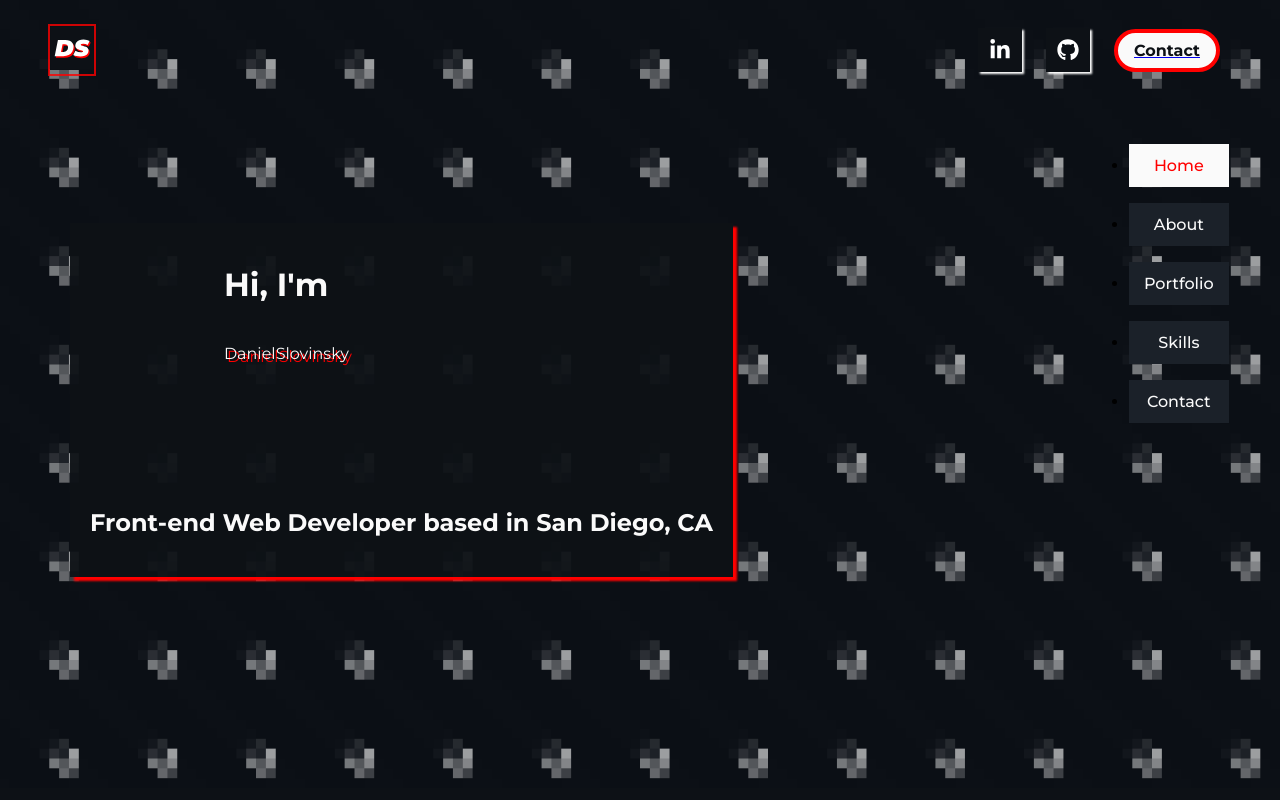
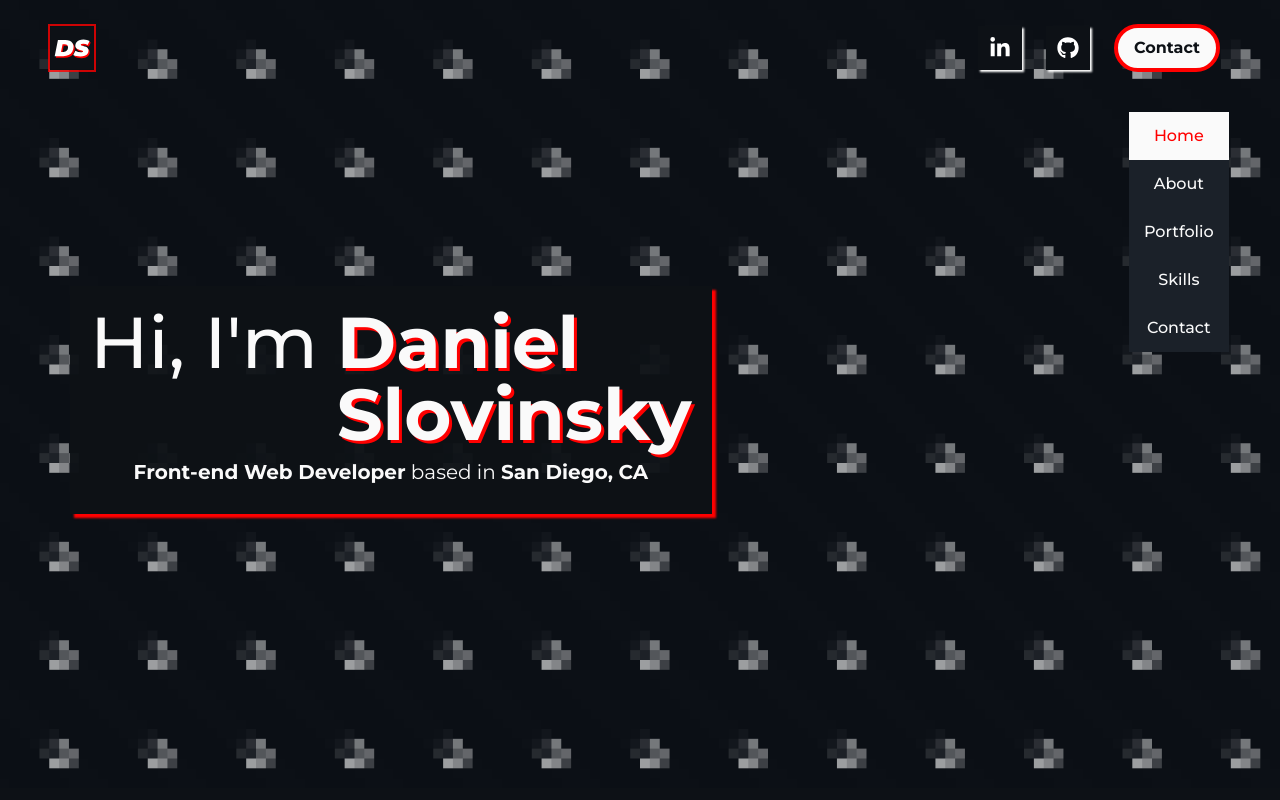
Before and after one commit to dslovinsky/danielslovinsky.com, a Next.js app: page / in a window 1280 px wide. Shown: the top 800 px of the page. Built offline with nearby package versions, Linux system fonts and the light colour scheme.

Commit message:
Moves tailwind styles loading from _app.tsx to global styles

```diff
--- a/pages/_app.tsx
+++ b/pages/_app.tsx
@@ -2,7 +2,6 @@ import Head from '@components/Heads/Default';
 import {AppProps} from 'next/app';
 import {DefaultSeo} from 'next-seo';
 
-import 'tailwindcss/tailwind.css';
 import '../styles/global.scss';
 
 export default function MyApp({Component, pageProps}: AppProps) {
--- a/styles/global.scss
+++ b/styles/global.scss
@@ -1,5 +1,8 @@
 @use 'partials/fonts';
 @use 'partials/colors';
+@import 'tailwindcss/base';
+@import 'tailwindcss/components';
+@import 'tailwindcss/utilities';
 
 body {
   margin: 0;
```
